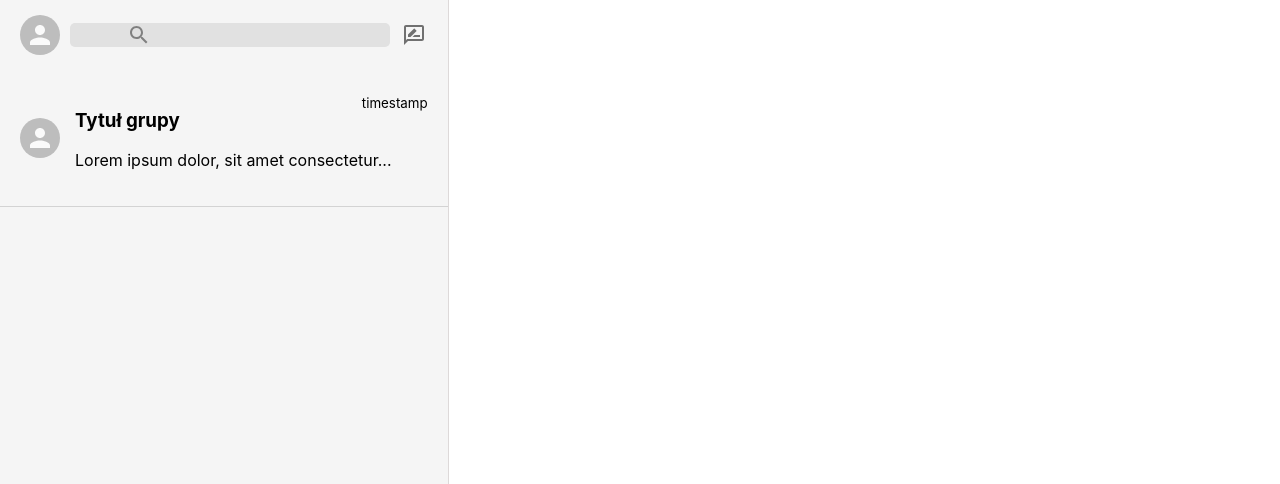
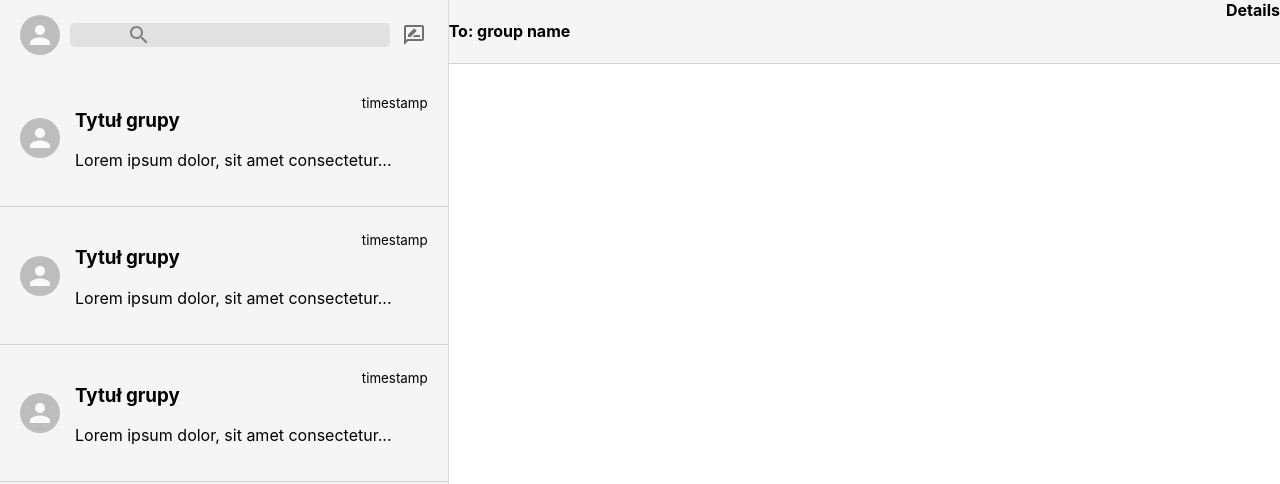
Before and after one commit to dorianopacki/light-weight-chat-react, a React (Create React App) app: page / in a window 1280 px wide. Shown: the top 484 px of the page. Built offline with nearby package versions, Linux system fonts and the light colour scheme.

Commit message:
some minor changes

```diff
--- a/src/ChatApp.jsx
+++ b/src/ChatApp.jsx
@@ -1,8 +1,10 @@
 import { Sidebar } from "./components/Sidebar/Sidebar";
+import { Chat } from "./components/Chat/Chat";
 export const ChatApp = () => {
   return (
     <div className="app">
       <Sidebar />
+      <Chat />
     </div>
   );
 };
--- a/src/components/Chat/Chat.css
+++ b/src/components/Chat/Chat.css
@@ -0,0 +1,15 @@
+.chat {
+  display: flex;
+  flex-direction: column;
+  flex: 0.65;
+  height: 100vh;
+  background-color: white;
+}
+
+.chat__header {
+  padding: 20;
+  display: flex;
+  justify-content: space-between;
+  border-bottom: 1px solid lightgray;
+  background-color: #f5f5f5;
+}
--- a/src/components/Chat/Chat.jsx
+++ b/src/components/Chat/Chat.jsx
@@ -0,0 +1,15 @@
+import React from "react";
+import "./Chat.css";
+
+export const Chat = () => {
+  return (
+    <div className="chat">
+      <div className="chat__header">
+        <h4>
+          To: <span className="chat__name">group name</span>
+        </h4>
+        <strong>Details</strong>
+      </div>
+    </div>
+  );
+};
--- a/src/components/Sidebar/Sidebar.css
+++ b/src/components/Sidebar/Sidebar.css
@@ -34,3 +34,16 @@
   background: transparent;
   outline-width: 0;
 }
+
+.sidebar__chats {
+  overflow: scroll;
+}
+
+.sidebar__chats::-webkit-scrollbar {
+  display: none;
+}
+
+.sidebar__chats {
+  -ms-overflow-style: none;
+  scrollbar-width: none;
+}
--- a/src/components/Sidebar/Sidebar.jsx
+++ b/src/components/Sidebar/Sidebar.jsx
@@ -21,6 +21,8 @@ export const Sidebar = () => {
 
       <div className="sidebar__chats">
         <SidebarChat />
+        <SidebarChat />
+        <SidebarChat />
       </div>
     </div>
   );
```
